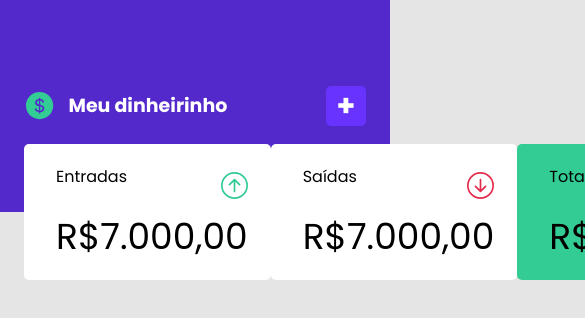
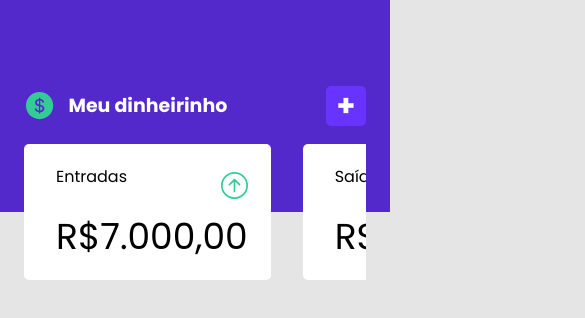
Before and after one commit to carmoandre/projeto-meudinheirinho-olabi, a React (Create React App) app: page / in a window 390 px wide. Shown: the top 318 px of the page, 585 px wide, since content can reach past the window. Built offline with nearby package versions, Linux system fonts and the light colour scheme.

Commit message:
Header adjustments and balance card mobile layout

```diff
--- a/src/components/Header.js
+++ b/src/components/Header.js
@@ -4,12 +4,14 @@ import { AiFillDollarCircle } from "react-icons/ai";
 export default function Header() {
     return(
         <HeaderCss>
+            <ElementsContainer>
                 <Title>
                     <DollarIcon />
                     <AppName>Meu dinheirinho</AppName>
                 </Title>
                 <WebTransactionButton>Nova Transação</WebTransactionButton>
                 <MobileTransactionButton>+</MobileTransactionButton>
+            </ElementsContainer>
         </ HeaderCss>
     );
 }
@@ -19,13 +21,18 @@ const HeaderCss = styled.header`
     width: 100%;
     height: 212px;
     display: flex;
-    justify-content: space-between;
-    align-items: center;
-    padding: 0 11.11%;
+    padding: 0 11.11% 90px 11.11%;
 
     @media (max-width: 650px) {
         padding: 0 24px;
     }
+`;
+
+const ElementsContainer = styled.div`
+    width: 100%;
+    display: flex;
+    justify-content: space-between;
+    align-items: center;
 `;
 
 const Title = styled.div`
--- a/src/components/balances/BalanceCard.js
+++ b/src/components/balances/BalanceCard.js
@@ -16,10 +16,8 @@ export default function BalanceCard(props){
         icon = <OutcomesIcon />;
     }
 
-
-
     return(
-        <GeneralBalanceCard partialBalance={partialBalance}>
+        <GeneralBalanceCard partialBalance={partialBalance} >
             <CardInformation>
                 <CardTitle>{title}</CardTitle>
                 <BalanceValue>{icon}</BalanceValue>
@@ -35,6 +33,7 @@ const GeneralBalanceCard = styled.div`
     height: 136px;
     border-radius: 5px;
     padding: 25px 23px 25px 32px;
+    margin-right: ${({ partialBalance }) => (partialBalance ? "32px" : "0")};
     display: flex;
     flex-direction: column;
     justify-content: space-between;
--- a/src/components/balances/Balances.js
+++ b/src/components/balances/Balances.js
@@ -4,9 +4,11 @@ import BalanceCard from "./BalanceCard";
 export default function Balances() {
     return(
         <BalanceContainer>
-            <BalanceCard partialBalance={true} cardType="income"/>
-            <BalanceCard partialBalance={true} cardType="outcome"/>
-            <BalanceCard partialBalance={false} cardType="total"/>
+            <CarouserContainerInner>
+                <BalanceCard partialBalance={true} cardType="income" />
+                <BalanceCard partialBalance={true} cardType="outcome" />
+                <BalanceCard partialBalance={false} cardType="total" />
+            </CarouserContainerInner>
         </ BalanceContainer>
     );
 }
@@ -23,3 +25,25 @@ const BalanceContainer = styled.div`
         padding: 0 24px;
     }
 `;
+
+export const CarouserContainerInner = styled.div`
+    display: flex;
+    width: 100%;
+    justify-content: space-between;
+
+    @media (max-width: 1035px) {
+        overflow-x: scroll;
+        scroll-snap-type: x mandatory;
+        -ms-overflow-style: none;
+        scrollbar-width: none;
+
+        &::-webkit-scrollbar {
+            display: none;
+        }
+
+        & > * {
+            scroll-snap-align: center;
+        }
+    }
+
+`;
```
Lines whose indentation alone changed are shown as unchanged.
